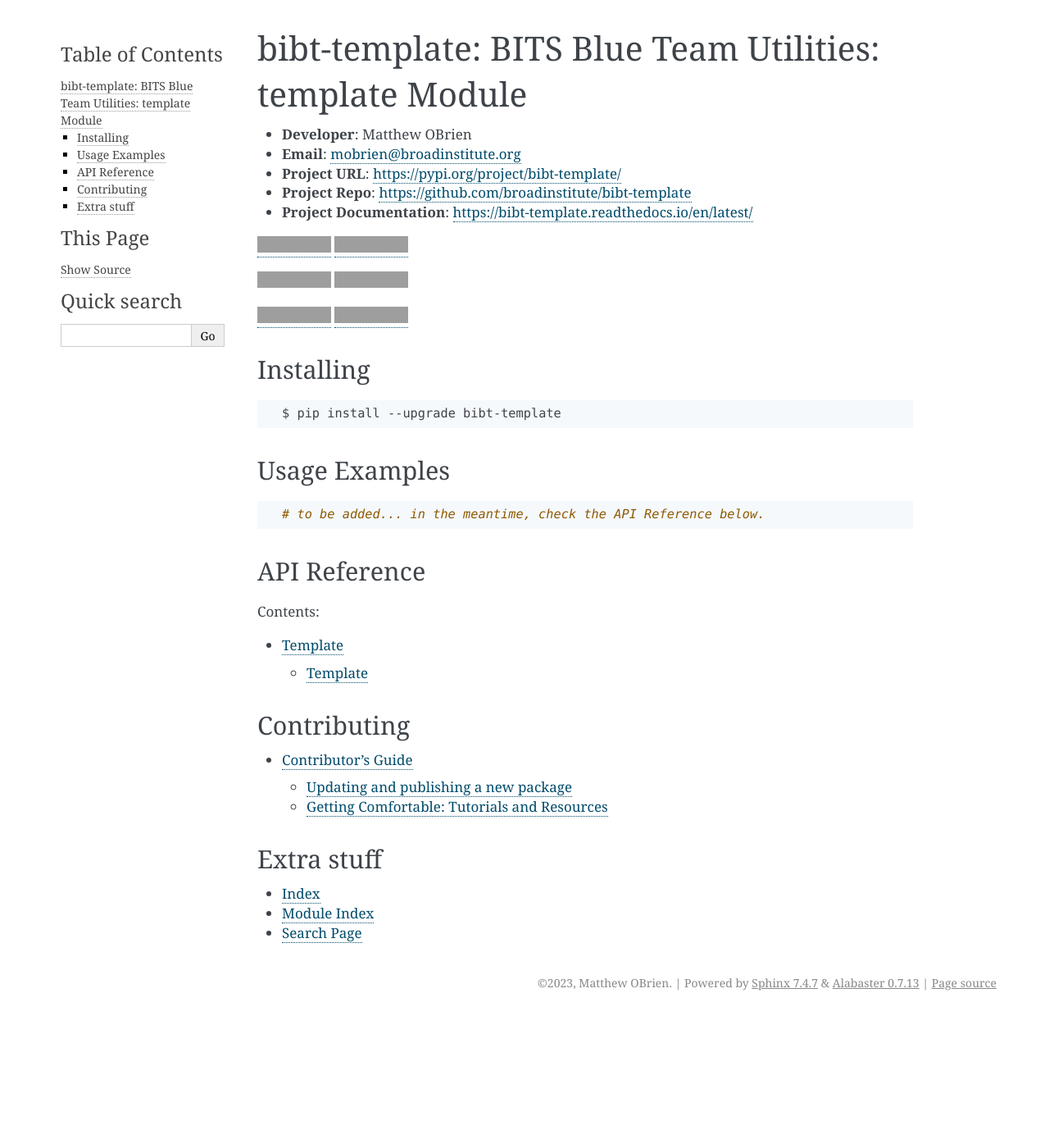
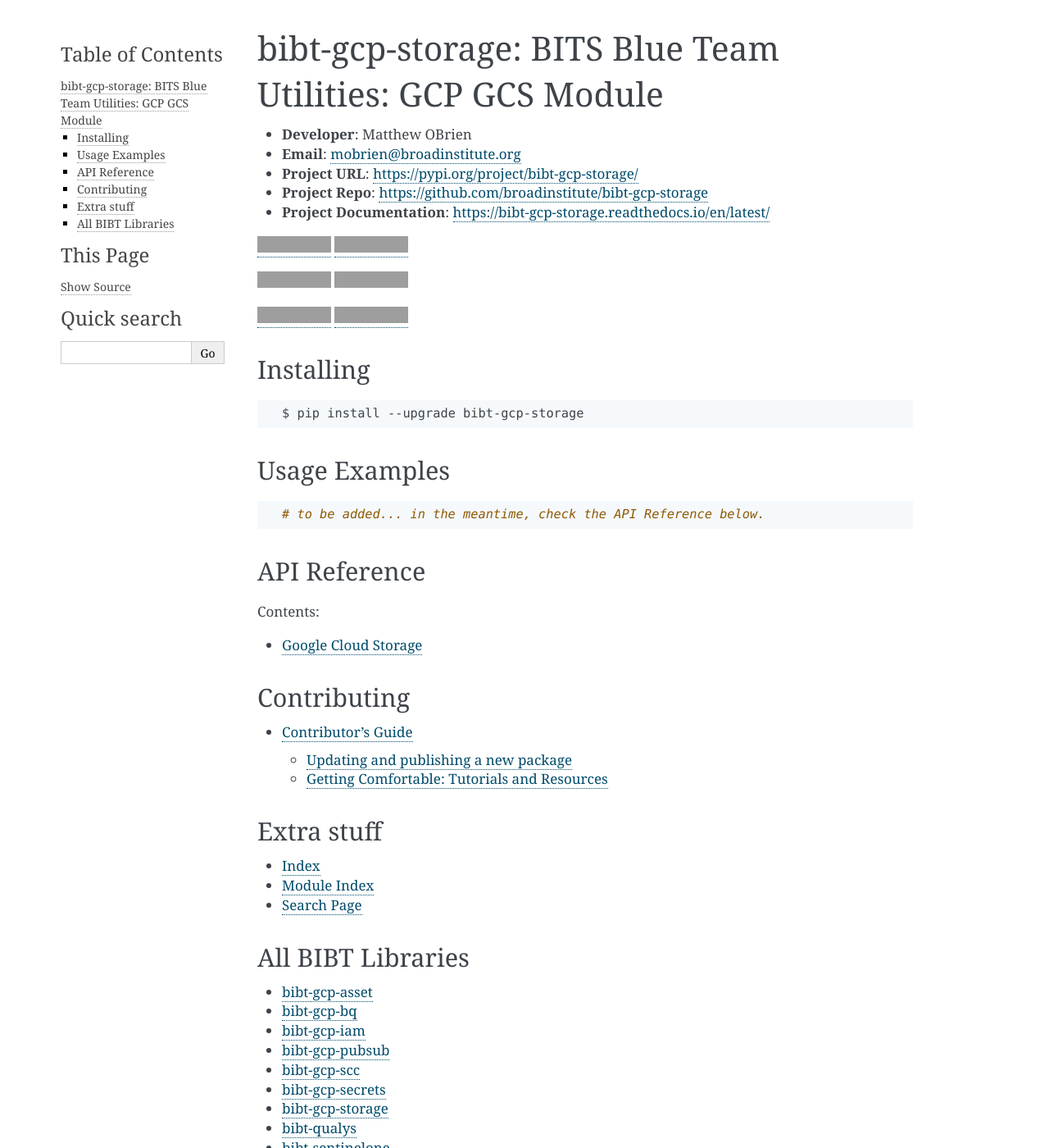
Before and after one commit to broadinstitute/bibt-gcp-storage, a Sphinx documentation site: the page built from docs/index.rst, in a window 1280 px wide and 1400 px high. Shown: the whole window at 82% size. Built offline with Sphinx 7.4.7, drawn with Linux system fonts in a browser that asks for light colours; the version number is read from the project's files by our own code; grey boxes are pictures that could not be loaded.

Commit message:
metadata/config upgrades

```diff
--- a/docs/conf.py
+++ b/docs/conf.py
@@ -13,11 +13,11 @@ import sys
 sys.path.insert(0, os.path.abspath(".."))
 sys.path.insert(0, os.path.abspath("."))
 
-from bibt.template import __version__  # noqa: E402
+from bibt.gcp.storage import __version__  # noqa: E402
 
 # -- Project information -----------------------------------------------------
 
-project = "bibt-template"
+project = "bibt-gcp-storage"
 copyright = "2023, Matthew OBrien"
 author = "Matthew OBrien"
 version = __version__
--- a/docs/index.rst
+++ b/docs/index.rst
@@ -1,11 +1,11 @@
-bibt-template: BITS Blue Team Utilities: template Module
+bibt-gcp-storage: BITS Blue Team Utilities: GCP GCS Module
 ==========================================================================
 
 -  **Developer**: Matthew OBrien
 -  **Email**: mobrien@broadinstitute.org
--  **Project URL**: https://pypi.org/project/bibt-template/
--  **Project Repo**: https://github.com/broadinstitute/bibt-template
--  **Project Documentation**: https://bibt-template.readthedocs.io/en/latest/
+-  **Project URL**: https://pypi.org/project/bibt-gcp-storage/
+-  **Project Repo**: https://github.com/broadinstitute/bibt-gcp-storage
+-  **Project Documentation**: https://bibt-gcp-storage.readthedocs.io/en/latest/
 
 
 |docs| |last_commit|
@@ -14,28 +14,28 @@ bibt-template: BITS Blue Team Utilities: template Module
 
 |versions| |pypi_installs|
 
-.. |docs| image:: https://img.shields.io/readthedocs/bibt-template
-   :target: https://bibt-template.readthedocs.io/
+.. |docs| image:: https://img.shields.io/readthedocs/bibt-gcp-storage
+   :target: https://bibt-gcp-storage.readthedocs.io/
 
-.. |last_commit| image:: https://img.shields.io/github/last-commit/broadinstitute/bibt-template
-   :target: https://github.com/broadinstitute/bibt-template
+.. |last_commit| image:: https://img.shields.io/github/last-commit/broadinstitute/bibt-gcp-storage
+   :target: https://github.com/broadinstitute/bibt-gcp-storage
 
 .. |status| image:: https://img.shields.io/badge/status-beta-orange
 
-.. |top_lang| image:: https://img.shields.io/github/languages/top/broadinstitute/bibt-template
+.. |top_lang| image:: https://img.shields.io/github/languages/top/broadinstitute/bibt-gcp-storage
 
-.. |versions| image:: https://img.shields.io/pypi/pyversions/bibt-template
-   :target: https://pypi.org/project/bibt-template/
+.. |versions| image:: https://img.shields.io/pypi/pyversions/bibt-gcp-storage
+   :target: https://pypi.org/project/bibt-gcp-storage/
 
-.. |pypi_installs| image:: https://img.shields.io/pypi/dm/bibt-template?label=pypi%20installs
-   :target: https://pypi.org/project/bibt-template/
+.. |pypi_installs| image:: https://img.shields.io/pypi/dm/bibt-gcp-storage?label=pypi%20installs
+   :target: https://pypi.org/project/bibt-gcp-storage/
 
 Installing
 ----------
 
 .. code:: bash
 
-    $ pip install --upgrade bibt-template
+    $ pip install --upgrade bibt-gcp-storage
 
 Usage Examples
 --------------
@@ -50,7 +50,7 @@ API Reference
    :maxdepth: 2
    :caption: Contents:
 
-   template
+   modules/storage
 
 Contributing
 ------------
@@ -65,3 +65,17 @@ Extra stuff
 * :ref:`genindex`
 * :ref:`modindex`
 * :ref:`search`
+
+All BIBT Libraries
+------------------
+
+- `bibt-gcp-asset <https://github.com/broadinstitute/bibt-gcp-asset>`_
+- `bibt-gcp-bq <https://github.com/broadinstitute/bibt-gcp-bq>`_
+- `bibt-gcp-iam <https://github.com/broadinstitute/bibt-gcp-iam>`_
+- `bibt-gcp-pubsub <https://github.com/broadinstitute/bibt-gcp-pubsub>`_
+- `bibt-gcp-scc <https://github.com/broadinstitute/bibt-gcp-scc>`_
+- `bibt-gcp-secrets <https://github.com/broadinstitute/bibt-gcp-secrets>`_
+- `bibt-gcp-storage <https://github.com/broadinstitute/bibt-gcp-storage>`_
+- `bibt-qualys <https://github.com/broadinstitute/bibt-qualys>`_
+- `bibt-sentinelone <https://github.com/broadinstitute/bibt-sentinelone>`_
+- `bibt-slack <https://github.com/broadinstitute/bibt-slack>`_
--- a/requirements.txt
+++ b/requirements.txt
@@ -0,0 +1 @@
+google-cloud-storage==2.13.0
```
Also changed, not shown: CHANGELOG.md (+1 -1 lines), README.md (+19 -60 lines), docs/modules/storage.rst (added, +7 -0 lines), docs/modules/template.rst (deleted, +0 -10 lines), docs/template.rst (deleted, +0 -7 lines), pyproject.toml (+11 -11 lines), requirements-dev.txt (+4 -3 lines), .bumpversion.cfg, bibt/gcp/storage/version.py (renamed from bibt/template/version.py), 9 other files.
